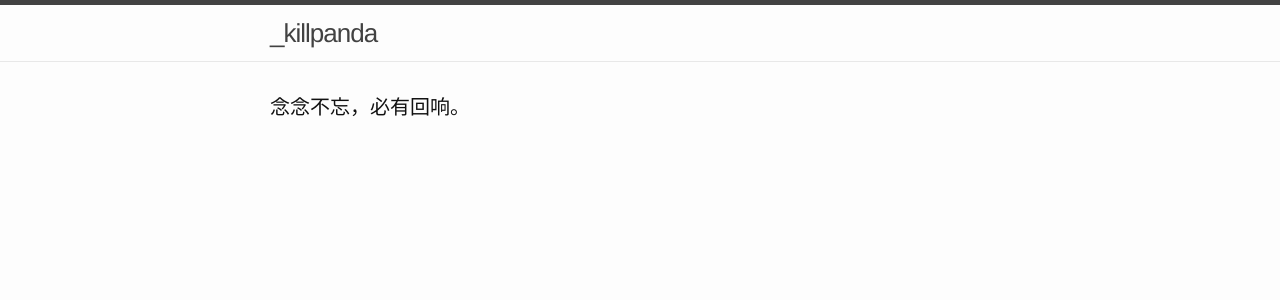
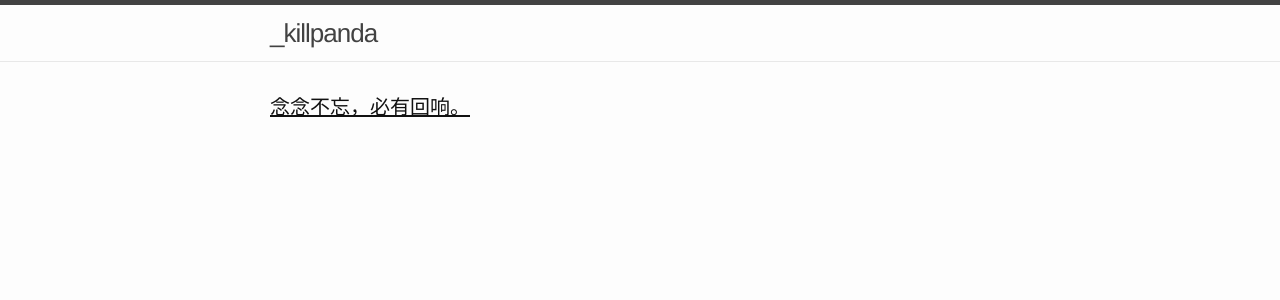
Before and after one commit to killpanda/killpanda.github.com, a Jekyll site: the page built from index.html, in a window 1280 px wide. Shown: the top 300 px of the page. Built offline with Jekyll 4.4.1, drawn with Linux system fonts in a browser that asks for light colours.

Commit message:
remove nav bar and link to archive page

```diff
--- a/_includes/header.html
+++ b/_includes/header.html
@@ -5,14 +5,6 @@
     <a class="site-title" href="{{ site.baseurl }}/">{{ site.title }}</a>
 
     <nav class="site-nav">
-      <a href="#" class="menu-icon">
-        <svg viewBox="0 0 18 15">
-          <path fill="#424242" d="M18,1.484c0,0.82-0.665,1.484-1.484,1.484H1.484C0.665,2.969,0,2.304,0,1.484l0,0C0,0.665,0.665,0,1.484,0 h15.031C17.335,0,18,0.665,18,1.484L18,1.484z"/>
-          <path fill="#424242" d="M18,7.516C18,8.335,17.335,9,16.516,9H1.484C0.665,9,0,8.335,0,7.516l0,0c0-0.82,0.665-1.484,1.484-1.484 h15.031C17.335,6.031,18,6.696,18,7.516L18,7.516z"/>
-          <path fill="#424242" d="M18,13.516C18,14.335,17.335,15,16.516,15H1.484C0.665,15,0,14.335,0,13.516l0,0 c0-0.82,0.665-1.484,1.484-1.484h15.031C17.335,12.031,18,12.696,18,13.516L18,13.516z"/>
-        </svg>
-      </a>
-
       <div class="trigger">
         {% for page in site.pages %}
           {% if page.title %}
--- a/index.html
+++ b/index.html
@@ -3,5 +3,5 @@ layout: default
 ---
 
 <div class="home">
-  <h1 class="page-heading">念念不忘，必有回响。</h1>
+  <h1 class="page-heading"><a href="/archive">念念不忘，必有回响。</a></h1>
 </div>
```
